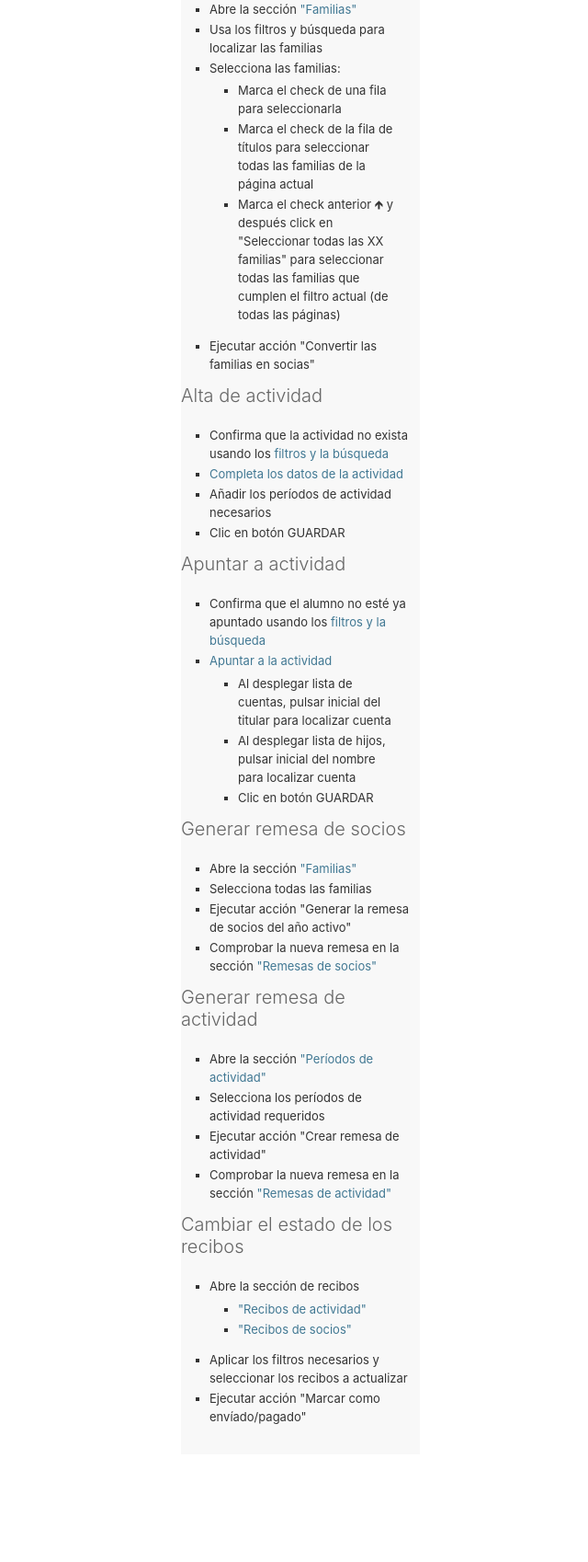
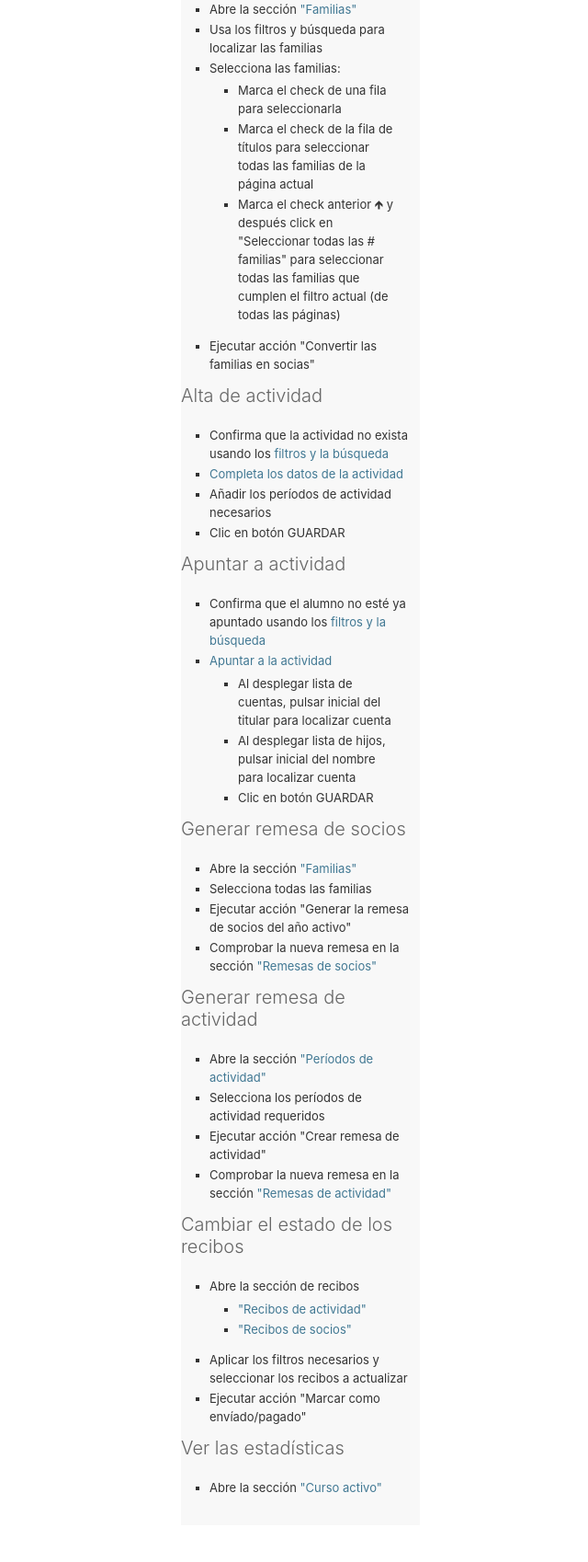
Before and after one commit to IgnacioMaestro/ampa-manager, a Django app: template software_components/app_server/ampa_members_manager_project/templates/admin/index.html in a window 1280 px wide. Shown: the part 684-2382 px from the top of the page at 92% size, without its empty margins (483-1123 px from the left). Before the commit the page ends 2232 px from the top, so only its background shows below. Run offline with Django 4.2, Linux system fonts and the light colour scheme; the template is opened without the code that fills it, so the values that code supplies are empty.

Commit message:
use cases help

```diff
--- a/software_components/app_server/ampa_members_manager_project/templates/admin/index.html
+++ b/software_components/app_server/ampa_members_manager_project/templates/admin/index.html
@@ -32,7 +32,7 @@
                 <ul>
                     <li>Marca el check de una fila para seleccionarla</li>
                     <li>Marca el check de la fila de títulos para seleccionar todas las familias de la página actual</li>
-                    <li>Marca el check anterior 🡹 y después click en "Seleccionar todas las XX familias" para seleccionar todas las familias que cumplen el filtro actual (de todas las páginas)</li>
+                    <li>Marca el check anterior 🡹 y después click en "Seleccionar todas las # familias" para seleccionar todas las familias que cumplen el filtro actual (de todas las páginas)</li>
                 </ul>
                 <li>Ejecutar acción "Convertir las familias en socias"</li>
             </ul>
@@ -77,6 +77,10 @@
                 <li>Aplicar los filtros necesarios y seleccionar los recibos a actualizar</li>
                 <li>Ejecutar acción "Marcar como envíado/pagado"</li>
             </ul>
+            <h1>Ver las estadísticas</h1>
+            <ul>
+                <li>Abre la sección <a href="/admin/ampa_members_manager/activecourse/1/change/">"Curso activo"</a></li>
+            </ul>
         </div>
     </div>
 {% endblock %}
```
